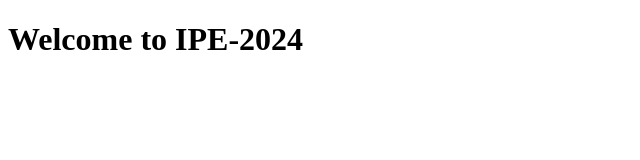
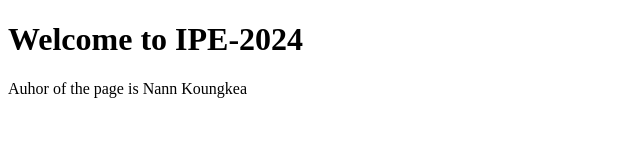
Before and after one commit to Koungkea101/midterm-ipe-2024, a plain HTML site: page index.html in a window 1280 px wide. Shown: the whole page, without its empty margins (0-640 px from the left). Drawn offline with Linux system fonts and the light colour scheme.

Commit message:
add author name

```diff
--- a/index.html
+++ b/index.html
@@ -4,8 +4,10 @@
     <meta charset="UTF-8">
     <meta name="viewport" content="width=device-width, initial-scale=1.0">
     <title>IPE midterm</title>
+
 </head>
 <body>
     <h1>Welcome to IPE-2024</h1>
+    <p>Auhor of the page is Nann Koungkea</p>
 </body>
 </html>
```
